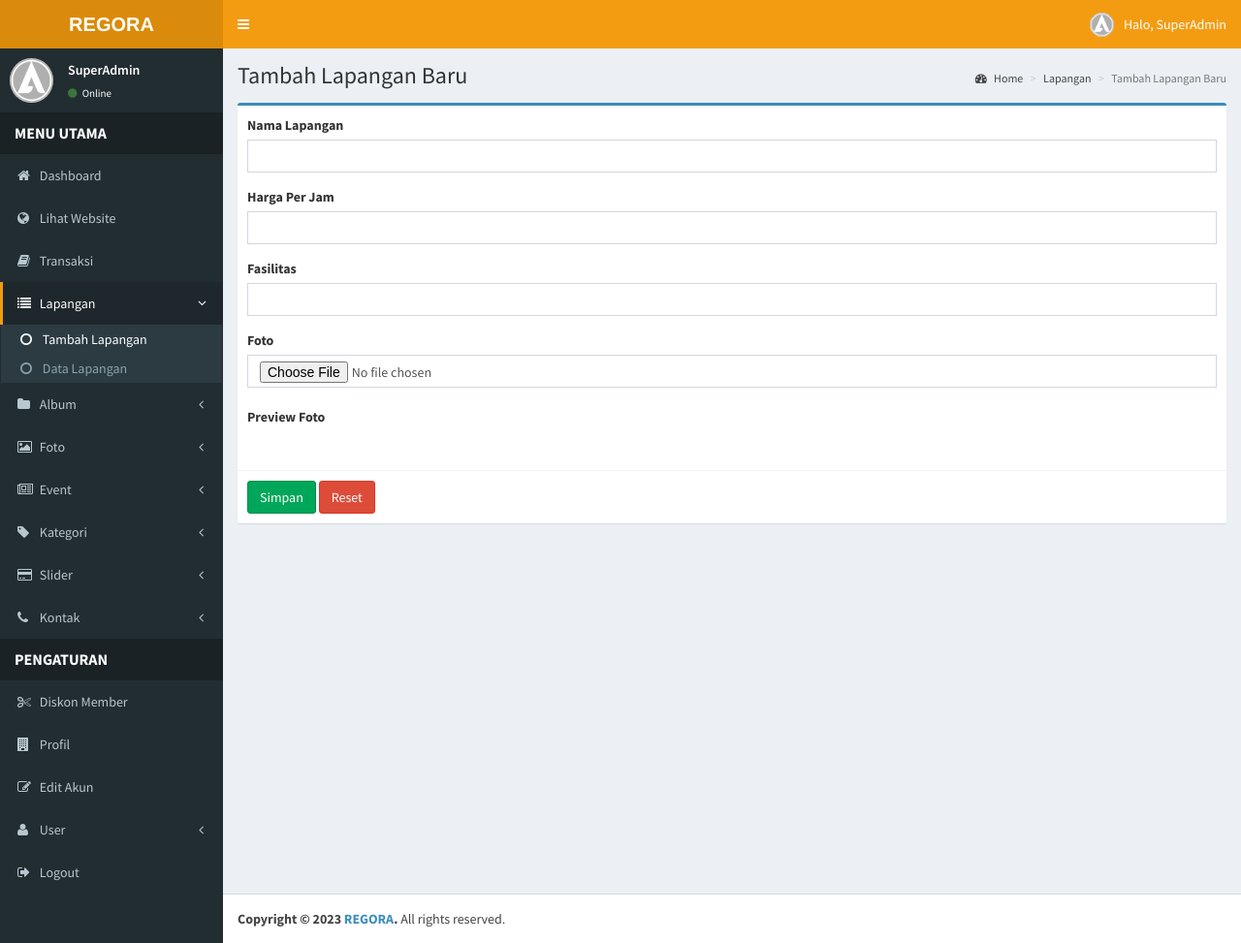
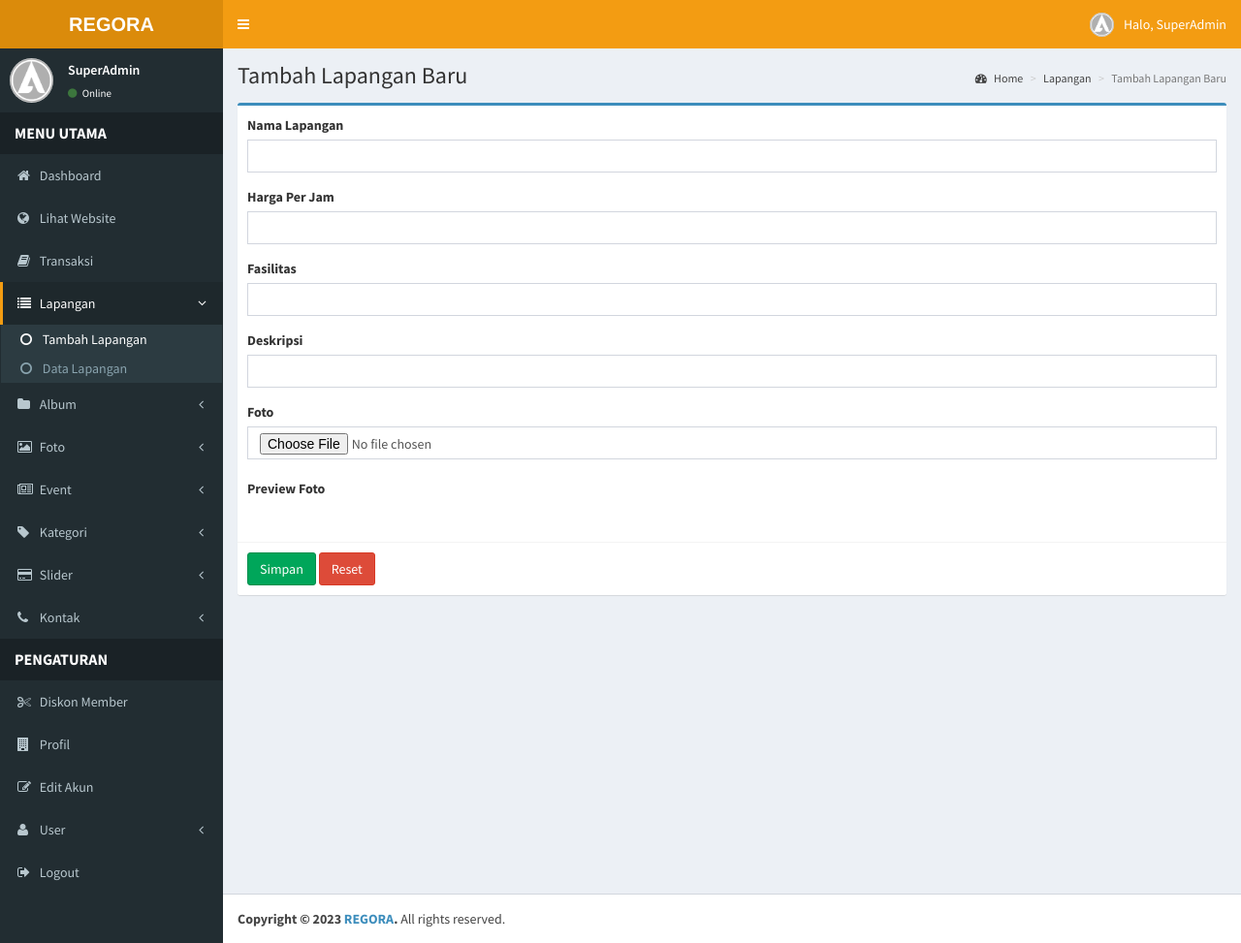
Before and after one commit to bendinuralif/Regora, a CodeIgniter app: page /tcpdf/admin/lapangan/create in a window 1280 px wide. Shown: the whole page at 97% size. Run offline with CodeIgniter, Linux system fonts and the light colour scheme; a user stored in the database is signed in; some libraries are stand-ins or nearby versions.

Commit message:
lapangan

```diff
--- a/application/controllers/admin/Lapangan.php
+++ b/application/controllers/admin/Lapangan.php
@@ -52,6 +52,15 @@ class Lapangan extends CI_Controller
       'value' => $this->form_validation->set_value('fasilitas'),
       'required'    => '',
     );
+    $this->data['deskripsi'] = array(
+      'name'  => 'deskripsi',
+      'id'    => 'deskripsi',
+      'type'  => 'text',
+      'class' => 'form-control',
+      'value' => $this->form_validation->set_value('deskripsi'),
+      'required'    => '',
+    );
+
 
     $this->load->view('back/lapangan/lapangan_add', $this->data);
   }
@@ -108,6 +117,7 @@ class Lapangan extends CI_Controller
 
             $data = array(
               'nama_lapangan'   => $this->input->post('nama_lapangan'),
+              'deskripsi'   => $this->input->post('deskripsi'),
               'harga'           => $this->input->post('harga'),
               'fasilitas'       => $this->input->post('fasilitas'),
               'foto'            => $nmfile.$foto['file_ext'],
@@ -128,6 +138,7 @@ class Lapangan extends CI_Controller
       {
         $data = array(
           'nama_lapangan'   => $this->input->post('nama_lapangan'),
+          'deskripsi'   => $this->input->post('deskripsi'),
           'harga'           => $this->input->post('harga'),
           'fasilitas'       => $this->input->post('fasilitas'),
           'created_by'      => $this->session->userdata('username')
@@ -179,6 +190,13 @@ class Lapangan extends CI_Controller
       $this->data['fasilitas'] = array(
         'name'  => 'fasilitas',
         'id'    => 'fasilitas',
+        'type'  => 'text',
+        'class' => 'form-control',
+        'required'    => '',
+      );
+      $this->data['deskripsi'] = array(
+        'name'  => 'deskripsi',
+        'id'    => 'deskripsi',
         'type'  => 'text',
         'class' => 'form-control',
         'required'    => '',
@@ -259,6 +277,7 @@ class Lapangan extends CI_Controller
 
               $data = array(
                 'nama_lapangan'   => $this->input->post('nama_lapangan'),
+                'deskripsi'   => $this->input->post('deskripsi'),
                 'harga'           => $this->input->post('harga'),
                 'fasilitas'       => $this->input->post('fasilitas'),
                 'foto'            => $nmfile.$foto['file_ext'],
@@ -278,6 +297,7 @@ class Lapangan extends CI_Controller
           {
             $data = array(
               'nama_lapangan'   => $this->input->post('nama_lapangan'),
+              'deskripsi'   => $this->input->post('deskripsi'),
               'harga'           => $this->input->post('harga'),
               'fasilitas'       => $this->input->post('fasilitas'),
               'modified_by'     => $this->session->userdata('username')
--- a/application/views/back/lapangan/lapangan_add.php
+++ b/application/views/back/lapangan/lapangan_add.php
@@ -31,6 +31,9 @@
                   </div>
                   <div class="form-group"><label>Fasilitas</label>
                     <?php echo form_input($fasilitas);?>
+                  </div>
+                  <div class="form-group"><label>Deskripsi</label>
+                    <?php echo form_input($deskripsi);?>
                   </div>
                   <div class="form-group"><label>Foto</label>
                     <input type="file" class="form-control" name="foto" id="foto" onchange="tampilkanPreview(this,'preview')"/>
--- a/application/views/front/home/lapangan_new.php
+++ b/application/views/front/home/lapangan_new.php
@@ -14,7 +14,13 @@
         <div class="caption">
           <a href="<?php echo $url_detail; ?>">
             <p class="card-text"><b><?php echo $lapangan->nama_lapangan ?></b></p>
+
           </a>
+          <?php
+          $harga_rupiah = number_format($lapangan->harga, 0, ',', '.');
+          echo 'Rp. '.$harga_rupiah . ' ,-';
+          ?>
+
           <hr>
           <a href="<?php echo base_url('cart/buy/').$lapangan->id_lapangan ?>">
             <button class="btn btn-sm btn-primary"><i class="fa fa-shopping-cart"></i> Booking Sekarang!</button>
```
